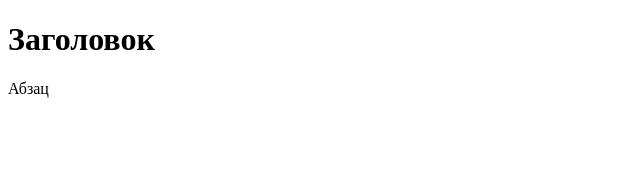
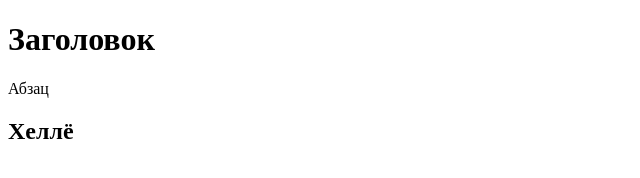
Before and after one commit to Timur1107/uyfg7y, a plain HTML site: page index.html in a window 1280 px wide. Shown: the whole page, without its empty margins (0-640 px from the left). Drawn offline with Linux system fonts and the light colour scheme.

Commit message:
Update index.html

```diff
--- a/index.html
+++ b/index.html
@@ -6,5 +6,6 @@
   <body>
     <h1>Заголовок</h1>
     <p>Абзац</p>
+<h2>Хеллë</h2>
   </body>
 </html>
```
